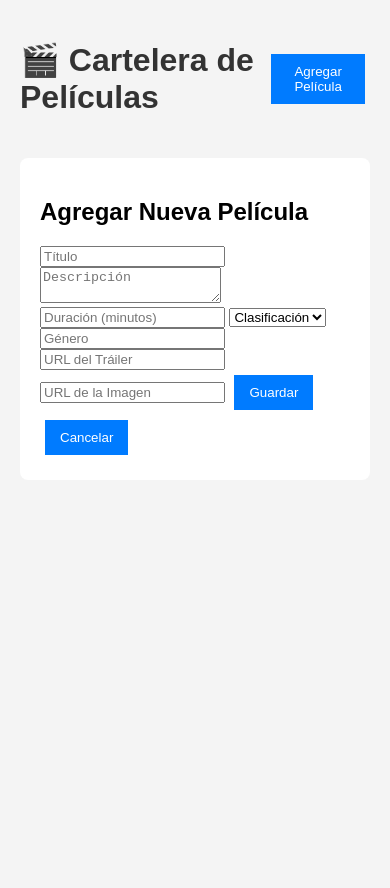
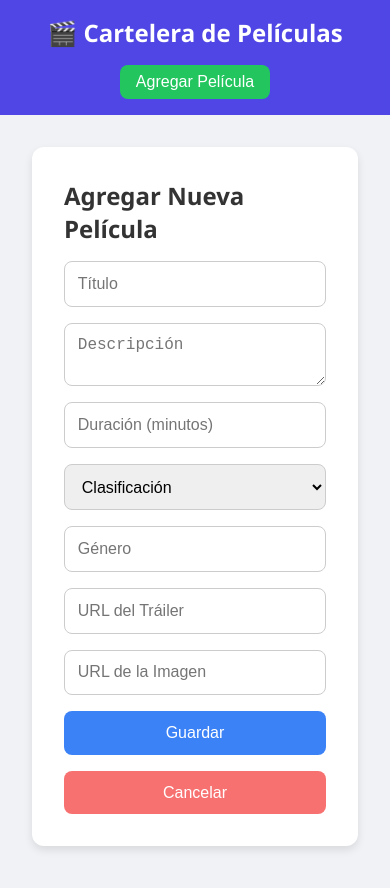
Before and after one commit to BRANDON-VILLANUEVA137/Administracion_de_cine, a website: page views/Home.html in a window 390 px wide. Both pictures are taken after a click on the button "Agregar Película". Before the commit the page ends 844 px from the top, so only its background shows below. Drawn offline with Linux system fonts and the light colour scheme; no server answers.

Commit message:
Ya funciono esta mondá, se cambio el estilo

```diff
--- a/public/css/style.css
+++ b/public/css/style.css
@@ -1,58 +1,186 @@
-body {
-  font-family: Arial, sans-serif;
-  margin: 20px;
-  background: #f4f4f4;
+/* Reset básico */
+* {
+  margin: 0;
+  padding: 0;
+  box-sizing: border-box;
 }
 
+/* Estilos generales */
+body {
+  font-family: 'Segoe UI', Tahoma, Geneva, Verdana, sans-serif;
+  background: #f0f2f5;
+  color: #333;
+  min-height: 100vh;
+  display: flex;
+  flex-direction: column;
+}
+
+/* Header */
 header {
+  background: #4f46e5;
+  color: white;
+  padding: 1rem 2rem;
   display: flex;
   justify-content: space-between;
   align-items: center;
 }
 
-h1 {
-  color: #333;
+header h1 {
+  font-size: 1.8rem;
 }
 
-button {
-  padding: 10px 15px;
-  margin: 5px;
-  background: #007bff;
+header button {
+  background: #22c55e;
   border: none;
+  padding: 0.5rem 1rem;
+  border-radius: 8px;
+  font-size: 1rem;
   color: white;
   cursor: pointer;
+  transition: background 0.3s;
 }
 
-button:hover {
-  background: #0056b3;
+header button:hover {
+  background: #16a34a;
 }
 
+/* Main */
+main {
+  padding: 2rem;
+  flex: 1;
+}
+
+/* Formulario */
 #formulario {
   background: white;
-  padding: 20px;
-  margin-top: 20px;
-  border-radius: 8px;
+  padding: 2rem;
+  margin-bottom: 2rem;
+  border-radius: 12px;
+  box-shadow: 0 4px 8px rgba(0,0,0,0.1);
 }
 
+#formulario h2 {
+  margin-bottom: 1rem;
+}
+
+#formulario form {
+  display: grid;
+  gap: 1rem;
+}
+
+#formulario input,
+#formulario textarea,
+#formulario select {
+  padding: 0.8rem;
+  border: 1px solid #ccc;
+  border-radius: 8px;
+  font-size: 1rem;
+  width: 100%;
+}
+
+#formulario button[type="submit"] {
+  background: #3b82f6;
+  border: none;
+  padding: 0.8rem;
+  border-radius: 8px;
+  color: white;
+  font-size: 1rem;
+  cursor: pointer;
+  transition: background 0.3s;
+}
+
+#formulario button[type="submit"]:hover {
+  background: #2563eb;
+}
+
+#cancelar {
+  background: #f87171;
+  border: none;
+  padding: 0.8rem;
+  border-radius: 8px;
+  color: white;
+  font-size: 1rem;
+  cursor: pointer;
+  transition: background 0.3s;
+}
+
+#cancelar:hover {
+  background: #ef4444;
+}
+
+/* Oculto */
 .oculto {
   display: none;
 }
 
+/* Películas */
 #peliculas {
-  margin-top: 20px;
+  display: grid;
+  grid-template-columns: repeat(auto-fit, minmax(250px, 1fr));
+  gap: 2rem;
 }
 
 .pelicula {
   background: white;
-  padding: 15px;
-  margin-bottom: 10px;
-  border-radius: 8px;
+  border-radius: 12px;
+  padding: 1rem;
+  box-shadow: 0 4px 8px rgba(0,0,0,0.1);
+  display: flex;
+  flex-direction: column;
+  align-items: center;
+  text-align: center;
 }
 
 .pelicula img {
-  max-width: 150px;
+  width: 100%;
+  height: auto;
+  border-radius: 8px;
+  margin-bottom: 1rem;
 }
 
 .pelicula h3 {
-  margin-top: 0;
+  margin-bottom: 0.5rem;
+  color: #4f46e5;
 }
+
+.pelicula p {
+  margin-bottom: 0.5rem;
+  font-size: 0.95rem;
+}
+
+.pelicula button {
+  margin-top: 0.5rem;
+  background: #22d3ee;
+  border: none;
+  padding: 0.5rem 1rem;
+  border-radius: 8px;
+  font-size: 0.9rem;
+  color: white;
+  cursor: pointer;
+  transition: background 0.3s;
+}
+
+.pelicula button:hover {
+  background: #06b6d4;
+}
+
+.pelicula button + button {
+  margin-left: 0.5rem;
+  background: #f87171;
+}
+
+.pelicula button + button:hover {
+  background: #ef4444;
+}
+
+/* Responsive para móviles */
+@media (max-width: 600px) {
+  header {
+    flex-direction: column;
+    gap: 1rem;
+  }
+
+  header h1 {
+    font-size: 1.5rem;
+  }
+}
--- a/public/js/movies.js
+++ b/public/js/movies.js
@@ -67,7 +67,7 @@ movieForm.addEventListener('submit', async (e) => {
     });
   } else {
     // Crear nueva película
-    await fetch(API_URL, {
+    await fetch(apiUrl + API_URL, {
       method: 'POST',
       headers: { 'Content-Type': 'application/json' },
       body: JSON.stringify(movie)
```
